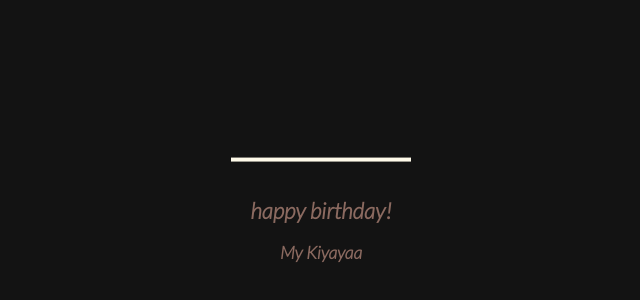
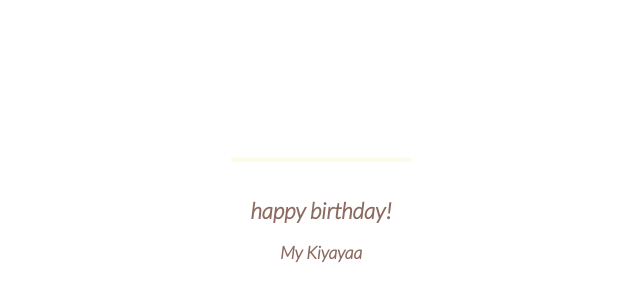
Before and after one commit to kimz-boow/Website-Personal, a plain HTML site: page birthday-cake.html in a window 1280 px wide. Shown: the part 166-466 px from the top of the page, without its empty margins (327-967 px from the left). Drawn offline with Linux system fonts and the light colour scheme.

Commit message:
Update birthday-cake.html

```diff
--- a/birthday-cake.html
+++ b/birthday-cake.html
@@ -16,7 +16,7 @@
       }
 
       body {
-        background: #000000ec;
+        background: #ffffffec;
       }
 
       .name{
```
